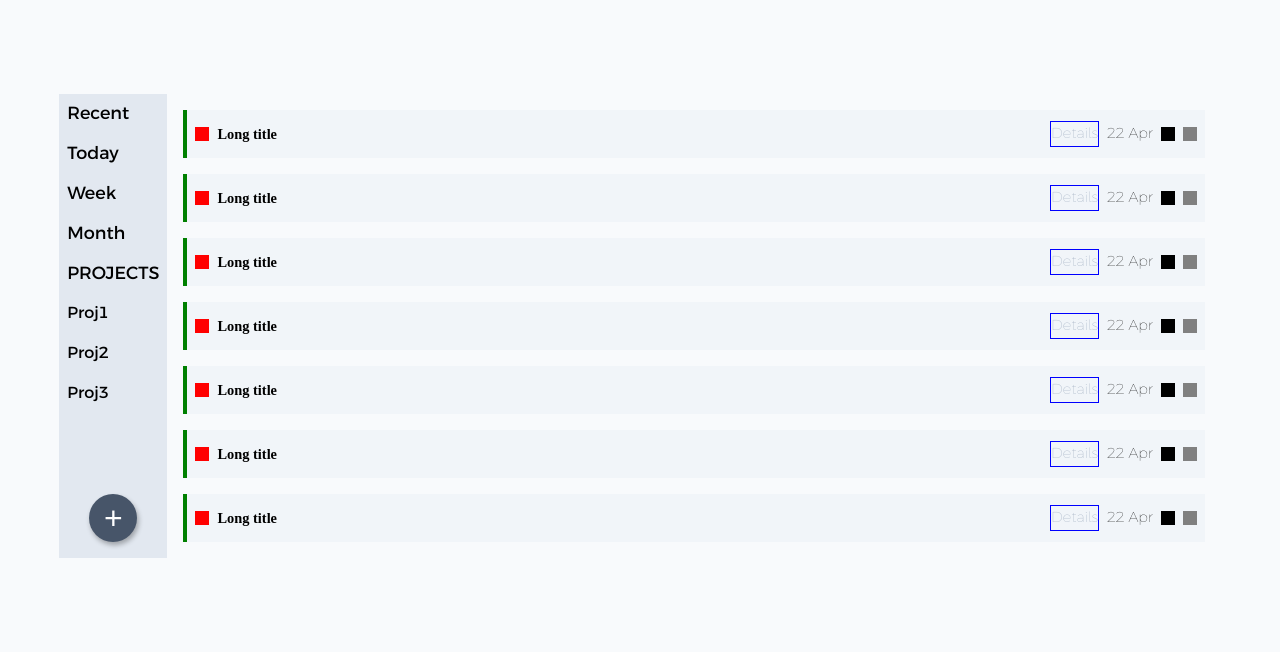
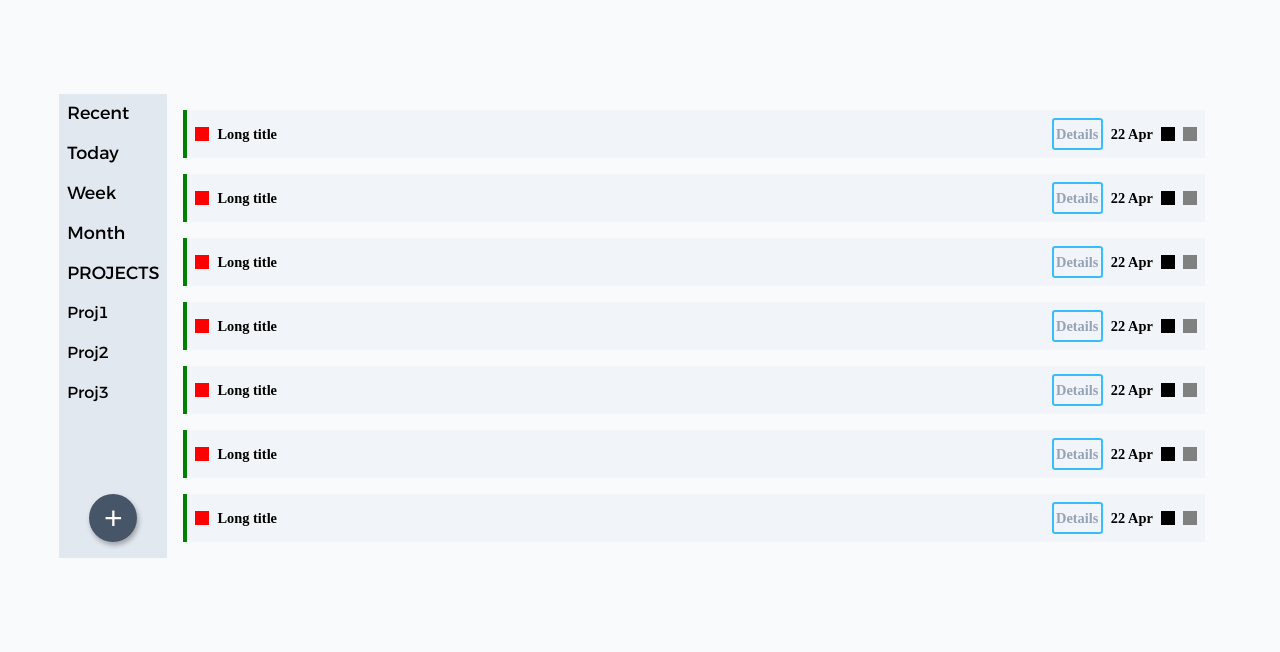
Before and after one commit to giovanniPepi/toDo, a website built with webpack: page src/index.html in a window 1280 px wide. Shown: the part 74-726 px from the top of the page. Built offline with nearby package versions, Linux system fonts and the light colour scheme; a web font is replaced by a local one.

Commit message:
Update edit details

```diff
--- a/src/style.css
+++ b/src/style.css
@@ -1,4 +1,4 @@
-@font-face {
+  @font-face {
   font-family: 'Argentum Novus';
   src: url('./font/argentum-novus/ArgentumNovus-Regular.ttf') format('truetype');
   font-weight: 600;
@@ -28,8 +28,12 @@
   --slate300: #CBD5E1;
   --slate400: #94A3B8;
   --slate600: #475569;
+  --sky300: #7dd3fc;
+  --sky400: #38BDF8;
+  --sky500: #0ea5e9;
   --contentPadding: 1rem;
   --subItemPadding: .5rem;
+  --miniPadding: .15rem;
   --subItemGap: 1rem;
   --listMargin: .5rem;
   --fontHighlight: 1.1rem;
@@ -149,13 +153,13 @@ body {
   flex: 1;
 }
 .listDetails {
-  border: 1px solid blue;
+  border: 2px solid var(--sky400);
+  border-radius: .2rem;
   color: var(--slate400);
   text-align: center;
-  font-weight: 400;
+  padding: var(--miniPadding);
 }
 .listDate {
-  font-weight: 400;
   text-align: center;
 }
 .listEdit {
```
